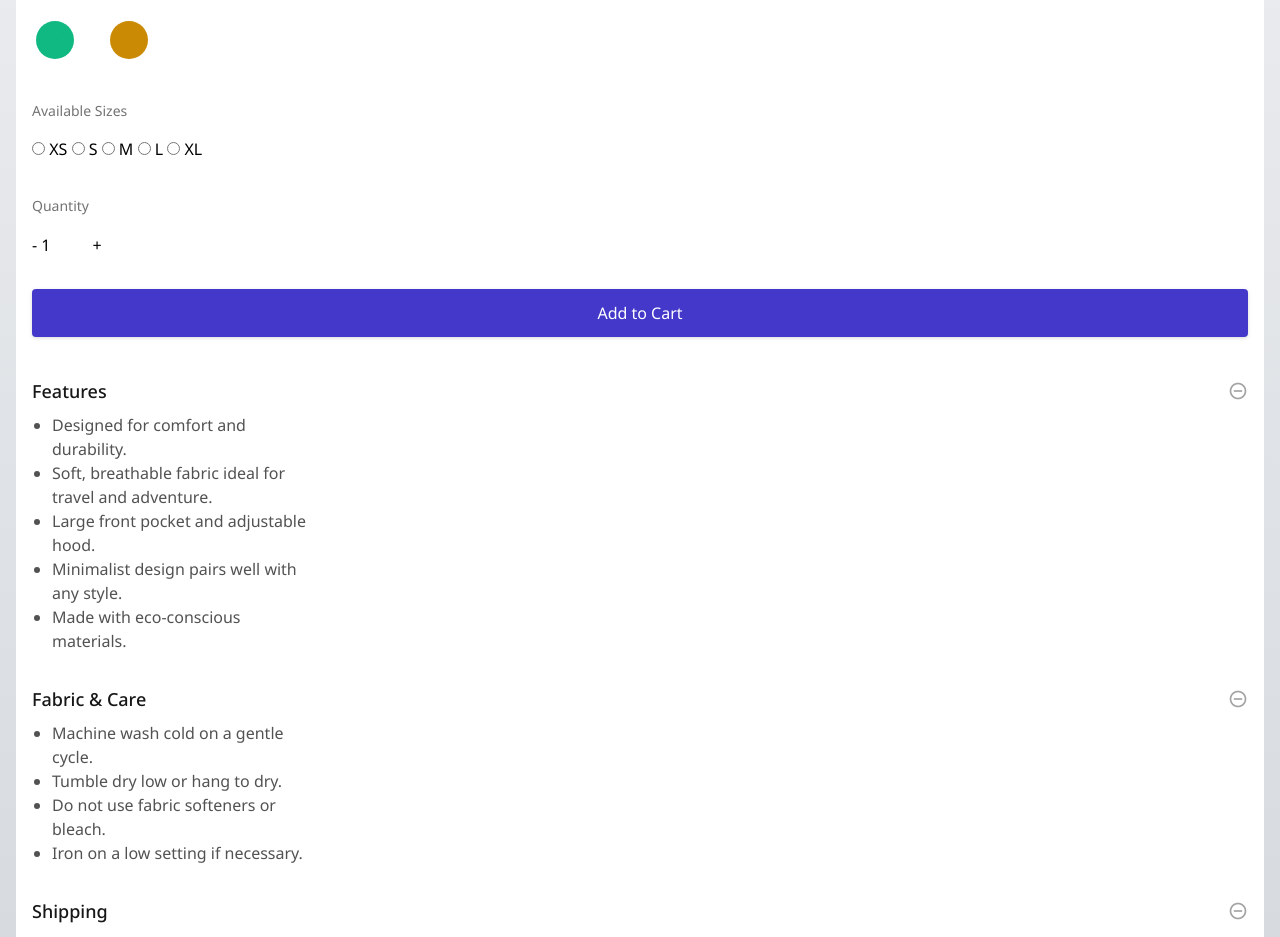
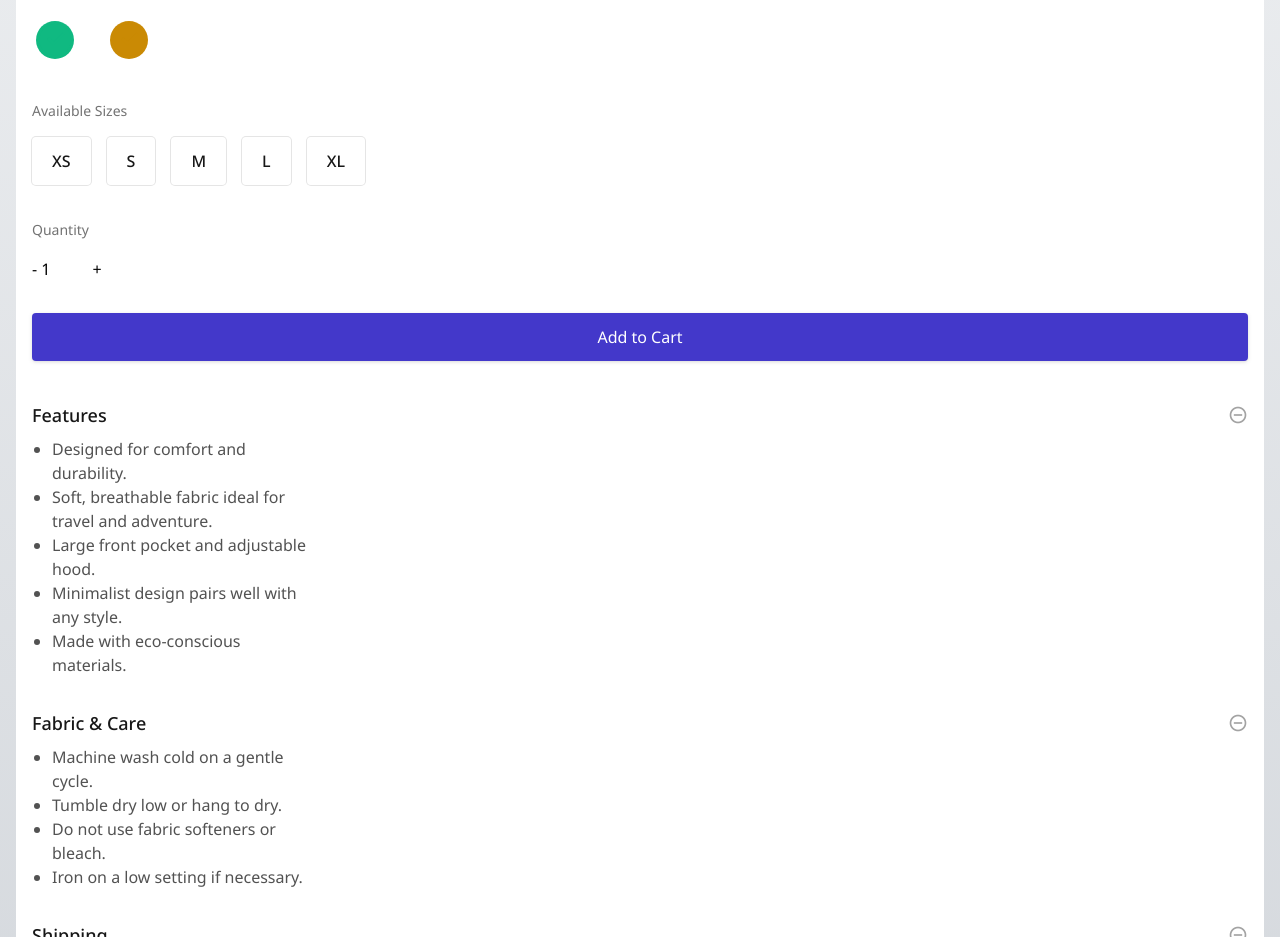
Before and after one commit to Lamphrangmi-Lamin/product-details-section, a plain HTML site: page index.html in a window 1280 px wide. Shown: the part 880-1817 px from the top of the page. Drawn offline with nearby package versions, Linux system fonts and the light colour scheme.

Commit message:
style: style size options with selection indicator

```diff
--- a/index.html
+++ b/index.html
@@ -68,7 +68,8 @@
           <span class="text-3xl font-medium text-neutral-600">$76</span>
           <span class="text-lg font-medium text-neutral-400 line-through">$95</span>
         </p>
-        <p class="text-sm text-amber-700 bg-amber-50 border border-amber-200 rounded-full w-20 text-center py-1 mb-3">20% OFF</p>
+        <p class="text-sm text-amber-700 bg-amber-50 border border-amber-200 rounded-full w-20 text-center py-1 mb-3">
+          20% OFF</p>
         <p>
           <span class="text-xl text-neutral-900">4.1</span>
           <span class="mx-2 text-[20px]">
@@ -84,7 +85,8 @@
 
       <!-- Description -->
       <div class="mb-8">
-        <p class="text-neutral-600">The Voyager Hoodie is for the explorer at heart. Its durable fabric and roomy pockets are perfect for those
+        <p class="text-neutral-600">The Voyager Hoodie is for the explorer at heart. Its durable fabric and roomy
+          pockets are perfect for those
           who are always searching for the next adventure.</p>
       </div>
 
@@ -95,12 +97,14 @@
           <div class="flex gap-8">
             <label for="color1" class="relative">
               <input class="peer appearance-none" type="radio" name="color" id="color1" value="color1">
-              <i class="ri-checkbox-circle-fill text-[38px] text-emerald-500 rounded-full bg-emerald-500 peer-checked:bg-white peer-checked:text-emerald-500 peer-checked:ring-indigo-600 peer-checked:ring-1"></i>
+              <i
+                class="ri-checkbox-circle-fill text-[38px] text-emerald-500 rounded-full bg-emerald-500 peer-checked:bg-white peer-checked:text-emerald-500 peer-checked:ring-indigo-600 peer-checked:ring-1"></i>
             </label>
 
             <label for="color2" class="relative">
               <input class="peer appearance-none" type="radio" name="color" id="color2" value="color1">
-              <i class="ri-checkbox-circle-fill text-[38px] text-yellow-600 rounded-full bg-yellow-600 peer-checked:bg-white peer-checked:text-yellow-600 peer-checked:ring-indigo-600 peer-checked:ring-1"></i>
+              <i
+                class="ri-checkbox-circle-fill text-[38px] text-yellow-600 rounded-full bg-yellow-600 peer-checked:bg-white peer-checked:text-yellow-600 peer-checked:ring-indigo-600 peer-checked:ring-1"></i>
             </label>
           </div>
         </fieldset>
@@ -108,18 +112,31 @@
         <!-- Size Options -->
         <fieldset class="mb-8">
           <legend class="text-sm text-neutral-500 mb-4">Available Sizes</legend>
-          <div class="">
-            <input type="radio" id="size-xs" name="size" value="XS">
-            <label for="size-xs">XS</label>
-            <input type="radio" id="size-s" name="size" value="S">
-            <label for="size-s">S</label>
-            <input type="radio" id="size-m" name="size" value="M">
-            <label for="size-m">M</label>
-            <input type="radio" id="size-l" name="size" value="L">
-            <label for="size-l">L</label>
+          <div class="text-neutral-900 font-medium flex gap-4 flex-wrap items-center">
+            <div class="flex justify-center items-center">
+              <input class="appearance-none peer" type="radio" id="size-xs" name="size" value="XS">
+              <label class="px-5 py-3 rounded ring-1 ring-neutral-200 peer-checked:ring-indigo-600" for="size-xs">XS</label>
+            </div>
 
-            <input type="radio" id="size-xs" name="size" value="XS">
-            <label for="size-xl">XL</label>
+            <div class="flex justify-center items-center">
+              <input class="appearance-none peer" type="radio" id="size-s" name="size" value="S">
+              <label class="px-5 py-3 rounded ring-1 ring-neutral-200 peer-checked:ring-indigo-600" for="size-s">S</label>
+            </div>
+
+            <div class="flex justify-center items-center">
+              <input class="appearance-none peer" type="radio" id="size-m" name="size" value="M">
+              <label class="px-5 py-3 rounded ring-1 ring-neutral-200 peer-checked:ring-indigo-600" for="size-m">M</label>
+            </div>
+
+            <div class="flex justify-center items-center">
+              <input class="appearance-none peer" type="radio" id="size-l" name="size" value="L">
+              <label class="px-5 py-3 rounded ring-1 ring-neutral-200 peer-checked:ring-indigo-600" for="size-l">L</label>
+            </div>
+
+            <div class="flex justify-center items-center">
+              <input class="appearance-none peer" type="radio" id="size-xl" name="size" value="XL">
+              <label class="px-5 py-3 rounded ring-1 ring-neutral-200 peer-checked:ring-indigo-600" for="size-xl">XL</label>
+            </div>
           </div>
         </fieldset>
 
```
